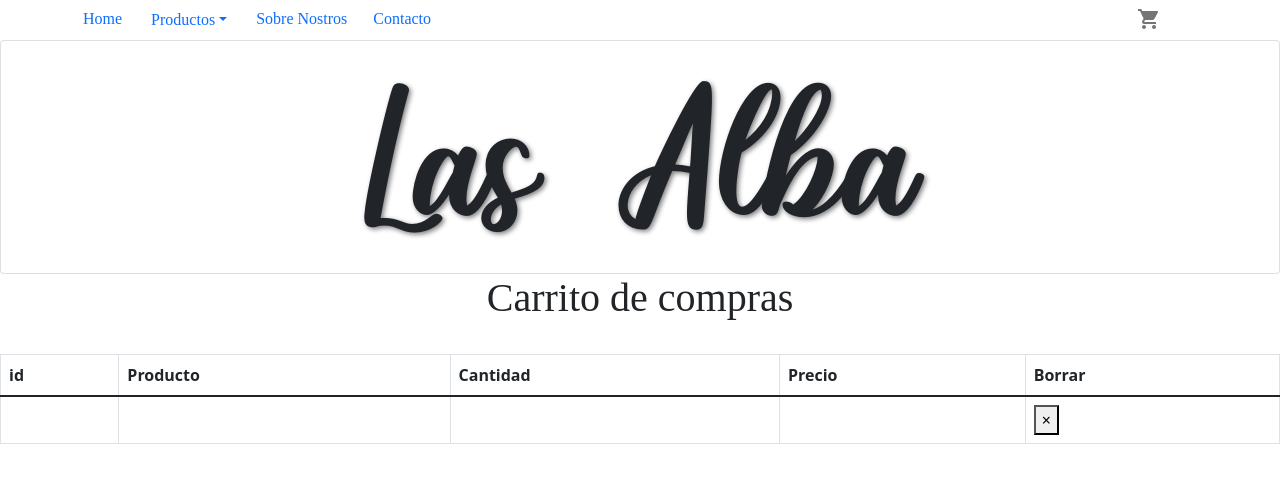
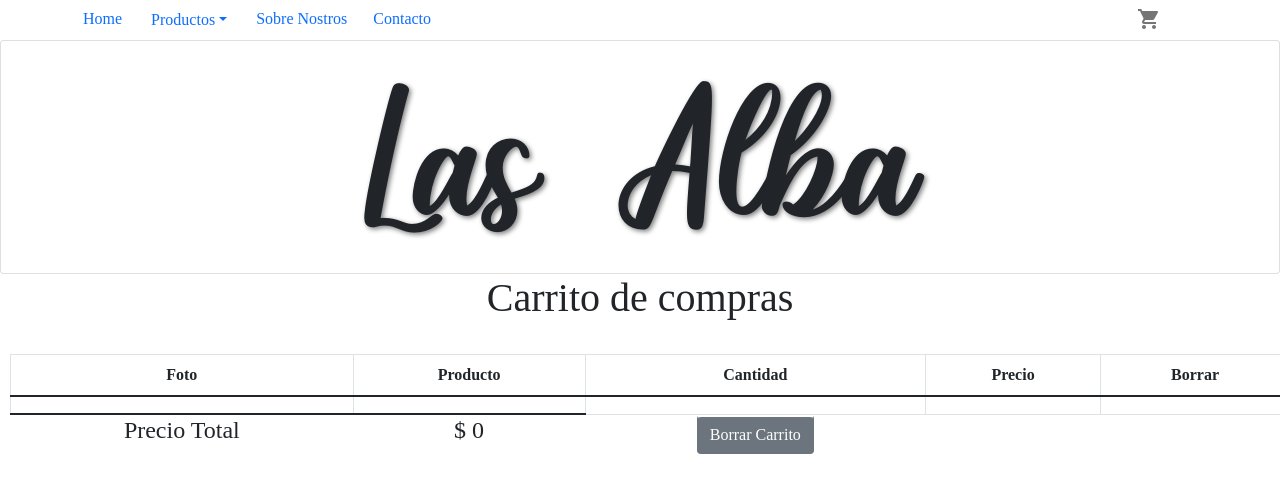
Before and after one commit to mandarin123/comision19765-MartinAbel, a React (Create React App) app: page /cart in a window 1280 px wide. Shown: the top 492 px of the page. Built offline with nearby package versions, Linux system fonts and the light colour scheme.

Commit message:
arreglado los botones borrar item y borrar carrito

```diff
--- a/src/App.css
+++ b/src/App.css
@@ -71,3 +71,14 @@
     display: flex;
     font-family: "montserrat light";
 }
+
+.cartTable{
+    margin-left: 10px;
+    text-align: center;
+    font-family: "montserrat light";
+}
+
+.cartImg{
+    width: 5rem;
+    height: 5rem;
+}
--- a/src/components/CartWidget.jsx
+++ b/src/components/CartWidget.jsx
@@ -2,21 +2,23 @@ import React, { useContext } from "react";
 import { CartContext } from "../context/CartContext";
 import "../App.css";
 import { Button, Table } from "reactstrap";
+import { imageNotAvailable } from "./Item";
 
 function CartWidget() {
 
-  const { cartList } = useContext(CartContext);
+  const { cartList, deleteCart, deleteCartItem } = useContext(CartContext);
 
+  let totalPrice = 0;
 
   return (
 
       <div>
         <h1 className="shopCartTitle">Carrito de compras</h1>
         <br/>
-        <Table bordered>
+        <Table bordered className="cartTable">
           <thead>
             <tr>
-              <th>id</th>
+              <th>Foto</th>
               <th>Producto</th>
               <th>Cantidad</th>
               <th>Precio</th>
@@ -29,13 +31,17 @@ function CartWidget() {
                 {cartList.map
                   (
                     prod =>
-                      <p key={prod.id}>
-                        {prod.id}
-                      </p>
+                      <p><img
+                        alt={prod.imgDesc}
+                        src={(prod.imgUrl === "") ? imageNotAvailable : prod.imgUrl}
+                        className="cartImg"
+                      /></p>
                   )
                 }
               </th>
-            <td>
+
+
+              <th scope="row">
                 {cartList.map
                   (
                     prod =>
@@ -44,8 +50,9 @@ function CartWidget() {
                       </p>
                   )
                 }
-            </td>
-            <td>
+              </th>
+
+              <th scope="row">
                 {cartList.map
                   (
                     prod =>
@@ -54,23 +61,37 @@ function CartWidget() {
                       </p>
                   )
                 }
-            </td>
-            <td>
+              </th>
+
+              <th scope="row">
               {cartList.map
                   (
                     prod =>
                       <p key={prod.id}>
-                      {prod.price}
+                        $ {prod.price * prod.counter}
                       </p>
                   )
                 }
-            </td>
-            <td>
-              <Button close/>
-            </td>
+              </th>
+
+              <th scope="row">
+                {cartList.map
+                  (
+                    (prod) => <p><Button onClick={() => deleteCartItem(prod.id)}>Borrar Item</Button></p>
+                  )
+                }
+              </th>
+
             </tr>
           </tbody>
-
+          <th><h4>Precio Total</h4></th>
+          <td>
+            {
+              cartList.map((prod) => {totalPrice = totalPrice + (prod.price * prod.counter)  })
+            }
+            <h4>$ {totalPrice}</h4>
+          </td>
+          <Button onClick={deleteCart}>Borrar Carrito</Button>
         </Table>
 
       </div>
--- a/src/components/Item.jsx
+++ b/src/components/Item.jsx
@@ -10,7 +10,7 @@ import React from 'react';
 import { Link } from 'react-router-dom';
 import "../App.css";
 
-const imageNotAvailable = "https://lh3.googleusercontent.com/lUbKz6nyIzbssdhZBhs8_9s-4w8UnkdQfRvV0jwcfWxxRBZThssSAc4lBN5D0A0EfuLQOZgAFda0wodAli_qXxfjqNw9gnfn-rGdFPUKSpD24yb5_SsvtPt0E2sfBCPFmI-P5fkn5Vc=w2400";
+export const imageNotAvailable = "https://lh3.googleusercontent.com/lUbKz6nyIzbssdhZBhs8_9s-4w8UnkdQfRvV0jwcfWxxRBZThssSAc4lBN5D0A0EfuLQOZgAFda0wodAli_qXxfjqNw9gnfn-rGdFPUKSpD24yb5_SsvtPt0E2sfBCPFmI-P5fkn5Vc=w2400";
 
 const Item = ({prod}) => {
 
--- a/src/components/ItemDetailContainer.jsx
+++ b/src/components/ItemDetailContainer.jsx
@@ -26,7 +26,7 @@ const ItemDetailContainer = () => {
 
     const [counter, setCounter] = useState(initial);
 
-    const { cartList, addCartItem  } = useContext(CartContext);
+    const { addCartItem, addCartTotal } = useContext(CartContext);
 
     const addProducts = () => {
         setCounter(counter + 1);
@@ -38,7 +38,8 @@ const ItemDetailContainer = () => {
 
     const onAdd = () => {
         counter > initial ? setProductAdded(true)  : alert(`No se puede agregar ${counter} de ${item.title} al carrito`);
-        addCartItem({...item, counter})
+        addCartItem(item, counter);
+        addCartTotal(counter);
     };
 
     useEffect(() => {
--- a/src/components/NavBar.jsx
+++ b/src/components/NavBar.jsx
@@ -14,12 +14,13 @@ import {
   Row,
   Col,
 } from "reactstrap";
-import React, { useState } from "react";
+import React, { useContext, useState } from "react";
 import { Link } from "react-router-dom";
 import Formulario from "./Formulario";
 import "../App.css";
 import ItemListContainer from "./ItemListContainer";
 import ShoppingCart from "@mui/icons-material/ShoppingCart";
+import { CartContext } from "../context/CartContext";
 
 const NavBar = () => {
   const [dropdownOpen, setDropdownOpen] = useState(false);
@@ -33,6 +34,8 @@ const NavBar = () => {
   const [modal2, setModal2] = useState(false);
 
   const toggleModal2 = () => setModal2(!modal2);
+
+  const { cartTotal } = useContext(CartContext);
 
   return (
     <Container body outline>
@@ -185,7 +188,7 @@ const NavBar = () => {
                     display: "flex",
                     justifyContent: "inherit",
                     alignItems: "center",
-                  }}/>
+                  }}/>{cartTotal}
                 </Button>
               </Link>
             </NavItem>
--- a/src/components/Products.jsx
+++ b/src/components/Products.jsx
@@ -9,8 +9,8 @@ export const products = [
     {id: 7, categoria: "desayuno", title:"Box Merienda", stock: 3 , desciption:"Torta de chocolate y dulce de leche", price:"$2,40", imgDesc: "", imgUrl:"https://lh3.googleusercontent.com/2t6m_IE-5aiXqn-zhdUQJ4smt0lPMQi3LBQkFF-ebTIxB0noU4w76pEKbGXawtE_kL72BnoqVtoz1oNvnOmhZN_5pEeeeRI3yAoASpRkmu_C2hJX4CaTXKxt0tI8PCshq-sxo_r67mA=w2400"},
     {id: 8, categoria: "desayuno", title:"Infantil", stock: 3 , desciption:"Torta de chocolate y dulce de leche", price:"$2,40", imgDesc: "", imgUrl:""},
 
-    {id: 9, categoria: "tartas", title:"Lemon Pie", stock: 3 , desciption:"Torta de chocolate y dulce de leche", price:"$1300,00", imgDesc: "", imgUrl:"https://lh3.googleusercontent.com/TlLHrDj_nXJbOxhKnWR6zNDHzdMLSqSLI4zFGTc7mL92gR9mGdjERX0OEIxONEbkOXmEt5Oz19GdJ3aIpV8-uFJGDUPpTj2pm6qnbFUQfOa64XNaKABVxoOj_wHEgX1bka6vFVTahwY=w2400"},
-    {id: 10, categoria: "tartas", title:"Tarta Cabsha", stock: 3 , desciption:"Torta de chocolate y dulce de leche", price:"$950,00", imgDesc: "", imgUrl:""},
+    {id: 9, categoria: "tartas", title:"Lemon Pie", stock: 3 , desciption:"Torta de chocolate y dulce de leche", price:1300, imgDesc: "", imgUrl:"https://lh3.googleusercontent.com/TlLHrDj_nXJbOxhKnWR6zNDHzdMLSqSLI4zFGTc7mL92gR9mGdjERX0OEIxONEbkOXmEt5Oz19GdJ3aIpV8-uFJGDUPpTj2pm6qnbFUQfOa64XNaKABVxoOj_wHEgX1bka6vFVTahwY=w2400"},
+    {id: 10, categoria: "tartas", title:"Tarta Cabsha", stock: 3 , desciption:"Torta de chocolate y dulce de leche", price:950, imgDesc: "", imgUrl:""},
     {id: 11, categoria: "tartas", title:"Tarta Frutillas", stock: 3 , desciption:"Torta de chocolate y dulce de leche", price:"$1400,00", imgDesc: "", imgUrl:""},
     {id: 12, categoria: "tartas", title:"Key Lemon Pie", stock: 3 , desciption:"Torta de chocolate y dulce de leche", price:"$1300,00", imgDesc: "", imgUrl:"https://lh3.googleusercontent.com/nwffR01BPE1S3N8yXWTxWCjd-qup4PBTLns8fMnlS0_v7mFYubCv6E9dwQbPp02LS4A7kfhETx63oZz9WByMXxpsotGOqVDAah-aMfZftPq0FSt6scyfYuf3FYzmYXOp5PukcUH4qpQ=w2400"},
     {id: 13, categoria: "tartas", title:"Chocotorta", stock: 3 , desciption:"Torta de chocolate y dulce de leche", price:"$1600,00", imgDesc: "", imgUrl:""},
--- a/src/context/CartContext.jsx
+++ b/src/context/CartContext.jsx
@@ -6,24 +6,48 @@ const CartContextProvider = ({ children }) => {
 
     const [cartList, setCartList] = useState([]);
 
-    const addCartItem = (item) => {
-        setCartList( [...cartList, item] )
+    const [cartTotal, setCartTotal] = useState();
+
+
+    const isInCart = (item) => {
+        return cartList.some(prod => prod.id === item.id)
+    };
+
+    const addCartItem = (item, counter) => {
+        if(isInCart(item)){
+            let newCartList = cartList;
+            newCartList.forEach((cartItem) => {
+                if(cartItem.id === item.id){
+                    cartItem.counter += counter
+                }
+            });
+            setCartList(newCartList);
+        }else{
+            setCartList( [...cartList, item] )
+        }
+    };
+
+    const addCartTotal = (item) => {
+        setCartTotal(item.counter + 1);
+    };
+
+    const deleteCartItem = (id) => {
+        setCartList(cartList.filter(item => item.id !== id));
+        console.log(cartList)
     };
 
     const deleteCart = () => {
         setCartList([])
     };
 
-    const deleteCartItem = () => {
-        setCartList([])
-    };
 
     return (
         <CartContext.Provider value={{
             cartList,
             addCartItem,
             deleteCart,
-            deleteCartItem
+            deleteCartItem,
+            addCartTotal
         }}>
            {children}
         </CartContext.Provider>
```
Lines whose indentation alone changed are shown as unchanged.
